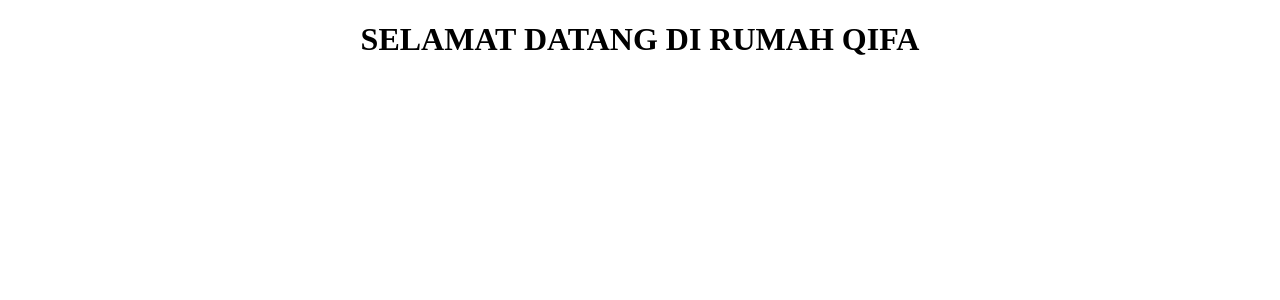
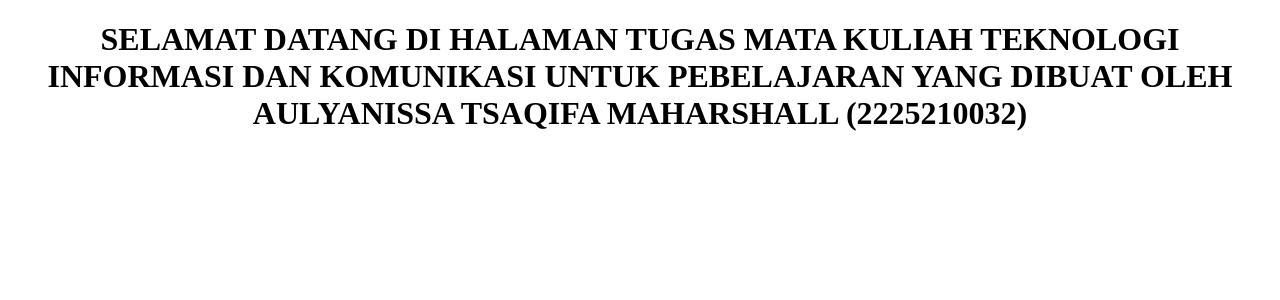
Before and after one commit to maharshall653/aulyanissa, a Django app: page / in a window 1280 px wide. Shown: the part 34-334 px from the top of the page. Run offline with Django 4.2, Linux system fonts and the light colour scheme.

Commit message:
Tugas Pertemuan 4

```diff
--- a/templates/index.html
+++ b/templates/index.html
@@ -4,6 +4,6 @@
 
 {% block content %}
 
-    <h1>SELAMAT DATANG DI RUMAH QIFA</h1>
+    <h1>SELAMAT DATANG DI HALAMAN TUGAS MATA KULIAH TEKNOLOGI INFORMASI DAN KOMUNIKASI UNTUK PEBELAJARAN YANG DIBUAT OLEH AULYANISSA TSAQIFA MAHARSHALL (2225210032)</h1>
 
 {% endblock %}
```
